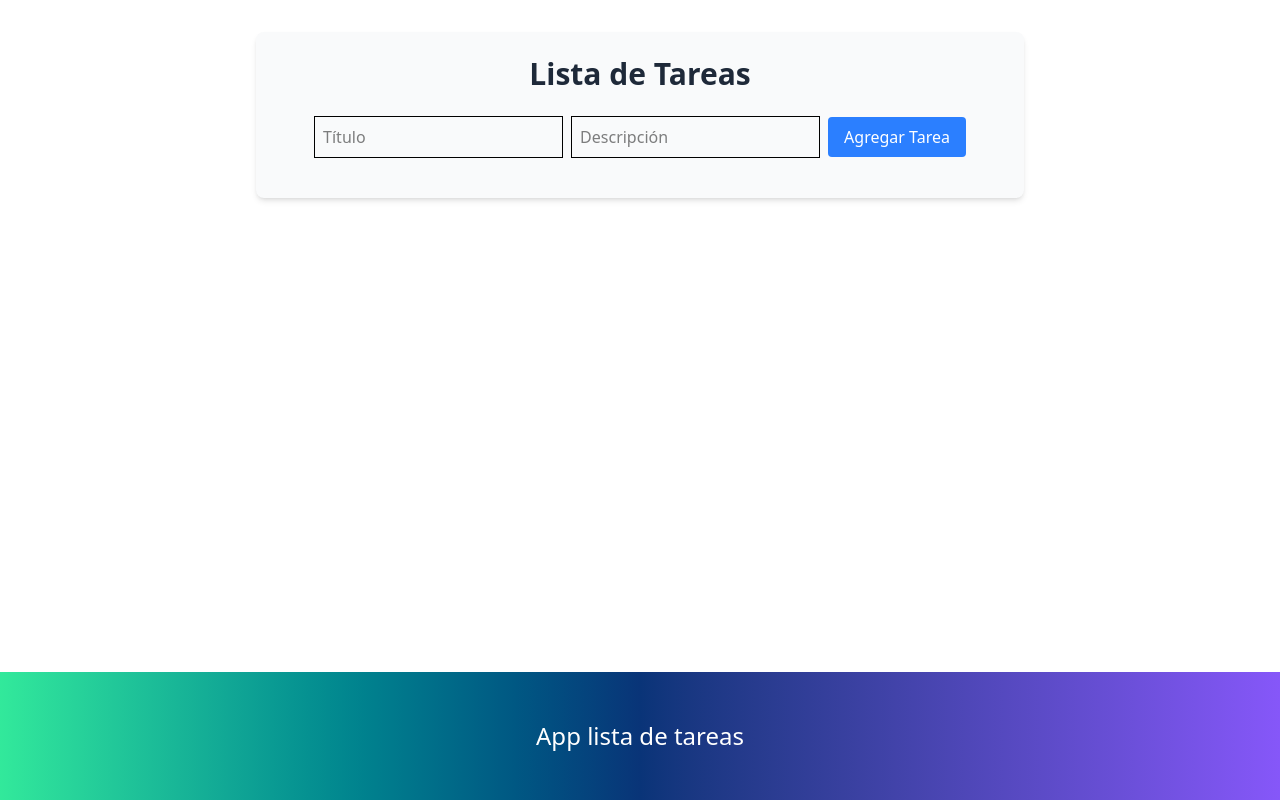
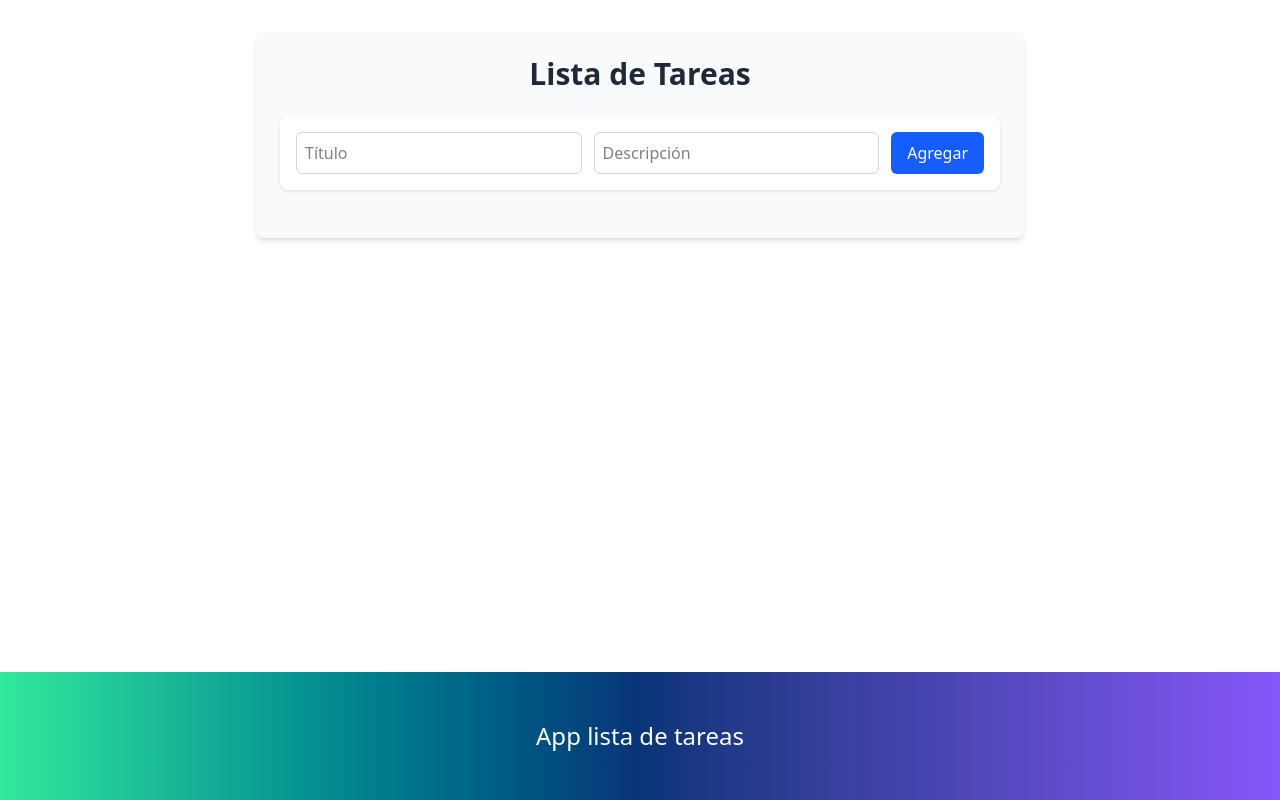
Before and after one commit to SebaRojas1/prueba-tecnica-itsave, a Vue app in the folder frontend/: page / in a window 1280 px wide. Built offline with nearby package versions, Linux system fonts and the light colour scheme; no server answers.

Commit message:
feat: enhance TaskForm and add Input component

```diff
--- /dev/null
+++ b/frontend/src/components/Input.vue
@@ -0,0 +1,33 @@
+<template>
+    <input
+      :value="modelValue"
+      @input="$emit('update:modelValue', $event.target.value)"
+      :type="type"
+      :placeholder="placeholder"
+      :required="required"
+      class="border border-gray-300 p-2 rounded-md flex-1 focus:outline-none focus:ring-2 focus:ring-blue-500"
+    />
+  </template>
+
+  <script setup>
+  defineProps({
+    modelValue: {
+      type: String,
+      default: "",
+    },
+    type: {
+      type: String,
+      default: "text",
+    },
+    placeholder: {
+      type: String,
+      default: "",
+    },
+    required: {
+      type: Boolean,
+      default: false,
+    },
+  });
+
+  defineEmits(["update:modelValue"]);
+  </script>
--- a/frontend/src/components/TaskForm.vue
+++ b/frontend/src/components/TaskForm.vue
@@ -1,27 +1,28 @@
 <template>
-  <form @submit.prevent="handleSubmit" class="mb-4">
-    <input
-      v-model="taskData.title"
-      type="text"
-      placeholder="Título"
-      class="border p-2 mr-2"
-      required
-    />
-    <input
-      v-model="taskData.description"
-      type="text"
-      placeholder="Descripción"
-      class="border p-2 mr-2"
-      required
-    />
-    <button type="submit" class="bg-blue-500 text-white px-4 py-2 rounded">
-      Agregar Tarea
-    </button>
+  <form
+    @submit.prevent="handleSubmit"
+    class="mb-6 bg-white p-4 rounded-lg shadow-sm"
+  >
+    <div class="flex flex-col md:flex-row gap-3">
+      <Input v-model="taskData.title" placeholder="Título" :required="true" />
+      <Input
+        v-model="taskData.description"
+        placeholder="Descripción"
+        :required="true"
+      />
+      <button
+        type="submit"
+        class="bg-blue-600 hover:bg-blue-700 text-white px-4 py-2 rounded-md transition duration-200 ease-in-out flex items-center justify-center"
+      >
+        <span>Agregar</span>
+      </button>
+    </div>
   </form>
 </template>
 
 <script setup>
 import { ref } from "vue";
+import Input from "./Input.vue";
 
 const props = defineProps({
   defaultValues: {
@@ -32,10 +33,14 @@ const props = defineProps({
 
 const emit = defineEmits(["submit"]);
 
-const taskData = ref({ ...props.defaultValues });
+const taskData = ref({
+  title: props.defaultValues.title,
+  description: props.defaultValues.description,
+});
 
 const handleSubmit = () => {
   if (!taskData.value.title || !taskData.value.description) return;
+
   emit("submit", { ...taskData.value });
   taskData.value = { title: "", description: "" };
 };
--- a/frontend/src/pages/HomePage.vue
+++ b/frontend/src/pages/HomePage.vue
@@ -33,9 +33,7 @@ const loadTasks = async () => {
 };
 
 const handleAddTask = async (newTask) => {
-  console.log("Entro");
   if (!newTask.title || !newTask.description) return;
-  console.log("No paso mas");
   await addTask(newTask);
   newTask = { title: "", description: "" };
   await loadTasks();
```
